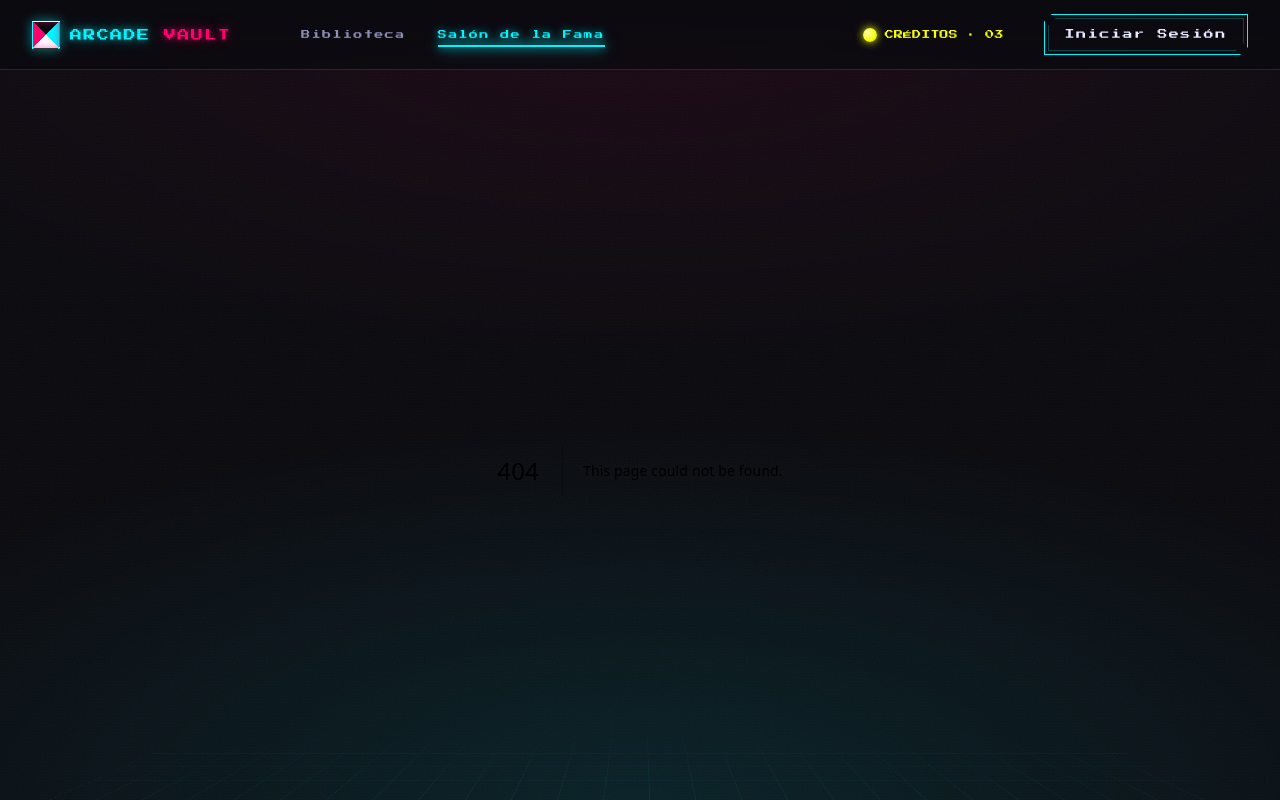
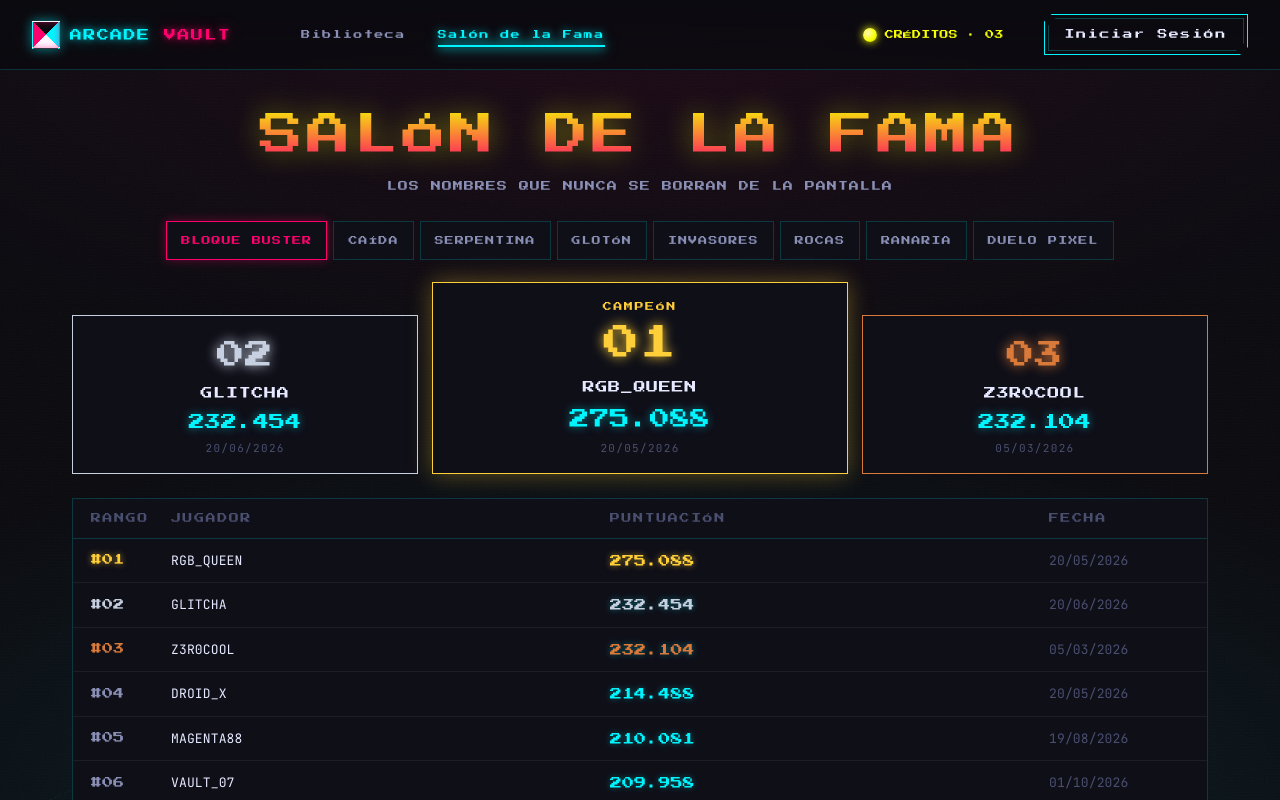
Before and after one commit to Csoria30/05-arcade-vault, a Next.js app: page /salon in a window 1280 px wide. Before the commit this address had no page. Shown: the top 800 px of the page. Built offline with nearby package versions, Linux system fonts and the light colour scheme.

Commit message:
feat: page login and salon

```diff
--- a/app/login/page.tsx
+++ b/app/login/page.tsx
@@ -1,6 +1,6 @@
 "use client";
 
-import { useState, type FormEvent } from "react";
+import { useState, type SubmitEvent } from "react";
 import { useRouter } from "next/navigation";
 import { useSession } from "@/lib/session";
 
@@ -12,7 +12,7 @@ export default function LoginPage() {
   const [pass, setPass] = useState("");
   const [email, setEmail] = useState("");
 
-  const submit = (e: FormEvent) => {
+  const submit = (e: SubmitEvent) => {
     e.preventDefault();
     login({ name: (user || "PLAYER1").toUpperCase().slice(0, 10) });
     router.push("/");
--- /dev/null
+++ b/app/salon/page.tsx
@@ -0,0 +1,110 @@
+"use client";
+
+import { useMemo, useState } from "react";
+import Link from "next/link";
+import { GAMES, seededScores } from "@/lib/data";
+import { useSession } from "@/lib/session";
+
+export default function SalonPage() {
+  const { user } = useSession();
+  const [tab, setTab] = useState(GAMES[0].id);
+  const rows = useMemo(() => seededScores(tab.length * 23 + 7, 12), [tab]);
+  const game = GAMES.find((g) => g.id === tab)!;
+  const youRank = user ? Math.floor(8 + (tab.length % 4)) : null;
+  const youScore = user ? rows[5]?.score - 2400 : null;
+
+  return (
+    <div className="av-hall fade-in">
+      <div className="hall-head">
+        <h1>SALÓN DE LA FAMA</h1>
+        <p className="pixel" style={{ fontSize: 10 }}>
+          LOS NOMBRES QUE NUNCA SE BORRAN DE LA PANTALLA
+        </p>
+      </div>
+
+      <div className="hall-tabs">
+        {GAMES.map((g) => (
+          <button
+            key={g.id}
+            className={"chip" + (tab === g.id ? " active" : "")}
+            onClick={() => setTab(g.id)}
+          >
+            {g.title}
+          </button>
+        ))}
+      </div>
+
+      <div className="podium">
+        <div className="podium-slot silver">
+          <div className="rank-num">02</div>
+          <div className="name">{rows[1].name}</div>
+          <div className="score">{rows[1].score.toLocaleString("es-ES")}</div>
+          <div className="date">{rows[1].date}</div>
+        </div>
+        <div className="podium-slot gold">
+          <div className="pixel" style={{ fontSize: 9, color: "var(--gold)", letterSpacing: "0.18em" }}>
+            CAMPEÓN
+          </div>
+          <div className="rank-num" style={{ fontSize: 36, marginTop: 4 }}>
+            01
+          </div>
+          <div className="name">{rows[0].name}</div>
+          <div className="score" style={{ fontSize: 20 }}>
+            {rows[0].score.toLocaleString("es-ES")}
+          </div>
+          <div className="date">{rows[0].date}</div>
+        </div>
+        <div className="podium-slot bronze">
+          <div className="rank-num">03</div>
+          <div className="name">{rows[2].name}</div>
+          <div className="score">{rows[2].score.toLocaleString("es-ES")}</div>
+          <div className="date">{rows[2].date}</div>
+        </div>
+      </div>
+
+      <div className="hall-table">
+        <div className="th">
+          <div>RANGO</div>
+          <div>JUGADOR</div>
+          <div>PUNTUACIÓN</div>
+          <div>FECHA</div>
+        </div>
+        {rows.map((r, i) => (
+          <div
+            key={r.name + i}
+            className={"tr" + (i === 0 ? " top1" : i === 1 ? " top2" : i === 2 ? " top3" : "")}
+            style={{ animationDelay: `${i * 50}ms` }}
+          >
+            <div className="rk">#{String(r.rank).padStart(2, "0")}</div>
+            <div className="pl">{r.name}</div>
+            <div className="sc">{r.score.toLocaleString("es-ES")}</div>
+            <div className="dt">{r.date}</div>
+          </div>
+        ))}
+        {user && (
+          <>
+            <div className="tr you-label">▸ TU MEJOR MARCA EN {game.title}</div>
+            <div className="tr you" style={{ animationDelay: `${rows.length * 50 + 50}ms` }}>
+              <div className="rk" style={{ color: "var(--yellow)" }}>
+                #{String(youRank).padStart(2, "0")}
+              </div>
+              <div className="pl" style={{ color: "var(--yellow)" }}>
+                {user.name}
+              </div>
+              <div className="sc" style={{ color: "var(--yellow)", textShadow: "0 0 6px rgba(245,255,0,0.5)" }}>
+                {(youScore || 9999).toLocaleString("es-ES")}
+              </div>
+              <div className="dt">11/05/2026</div>
+            </div>
+          </>
+        )}
+      </div>
+
+      <div style={{ textAlign: "center", marginTop: 32 }}>
+        <Link href="/" className="btn lg">
+          VOLVER A LA BIBLIOTECA
+        </Link>
+      </div>
+    </div>
+  );
+}
```
